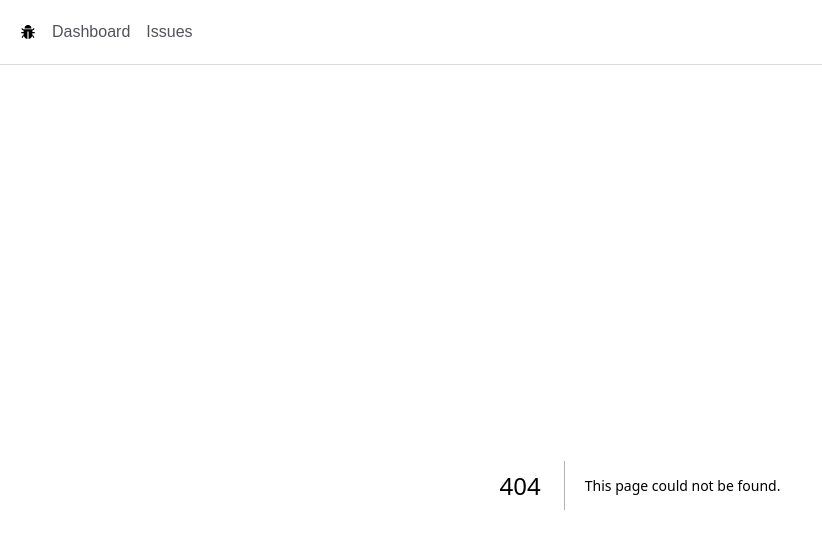
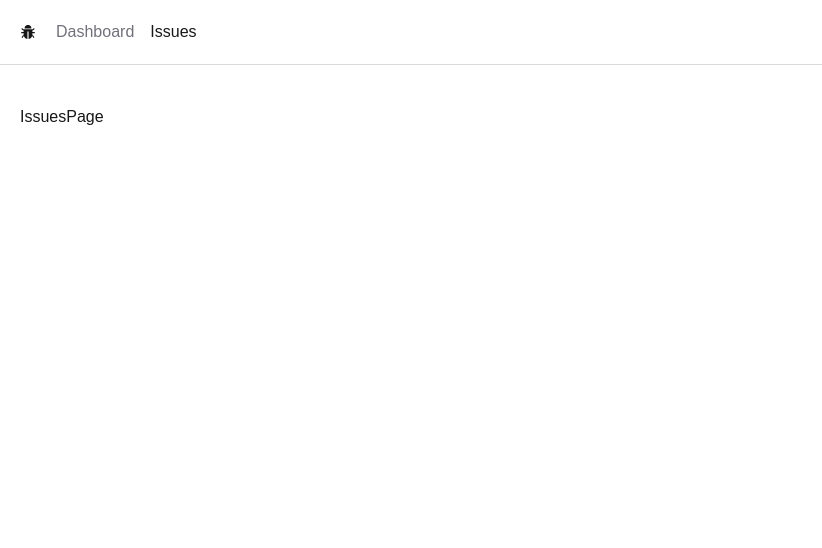
Before and after one commit to alex-radaev-63/issue-tracker, a Next.js app: page /issues in a window 1280 px wide. Before the commit this address had no page. Shown: the top 548 px of the page, without its empty margins (0-822 px from the left). Built offline with nearby package versions, Linux system fonts and the light colour scheme.

Commit message:
Styling active links - navbar

```diff
--- a/app/NavBar.tsx
+++ b/app/NavBar.tsx
@@ -1,15 +1,21 @@
+"use client";
+
 import Link from "next/link";
+import { usePathname } from "next/navigation";
 import React from "react";
 import { AiFillBug } from "react-icons/ai";
+import classNames from "classnames";
 
 const NavBar = () => {
+  const currentPath = usePathname();
+
   const links = [
     { label: "Dashboard", href: "/" },
     { label: "Issues", href: "/issues" },
   ];
 
   return (
-    <nav className="flex p-5 items-center gap-4 border-b border-black/15 mb-5">
+    <nav className="flex p-5 items-center gap-5 border-b border-black/15 mb-5">
       <Link href="/">
         <AiFillBug />
       </Link>
@@ -18,7 +24,11 @@
           <Link
             key={link.href}
             href={link.href}
-            className="text-zinc-600 hover:text-zinc-800 transition-colors"
+            className={classNames({
+              "text-zinc-900": link.href === currentPath,
+              "text-zinc-500": link.href !== currentPath,
+              "hover:text-zinc-800 transitino-colors": true,
+            })}
           >
             {link.label}
           </Link>
--- a/app/globals.css
+++ b/app/globals.css
@@ -10,3 +10,7 @@
   color: var(--foreground);
   font-family: Arial, Helvetica, sans-serif;
 }
+
+main {
+  padding:20px;
+}
--- /dev/null
+++ b/app/issues/page.tsx
@@ -0,0 +1,7 @@
+import React from "react";
+
+const IssuesPage = () => {
+  return <div>IssuesPage</div>;
+};
+
+export default IssuesPage;
--- a/package.json
+++ b/package.json
@@ -9,6 +9,7 @@
     "lint": "eslint"
   },
   "dependencies": {
+    "classnames": "^2.3.2",
     "next": "15.5.4",
     "react": "19.1.0",
     "react-dom": "19.1.0",
```
Also changed, not shown: 1 other file (tests, documents, lock files or other folders).
